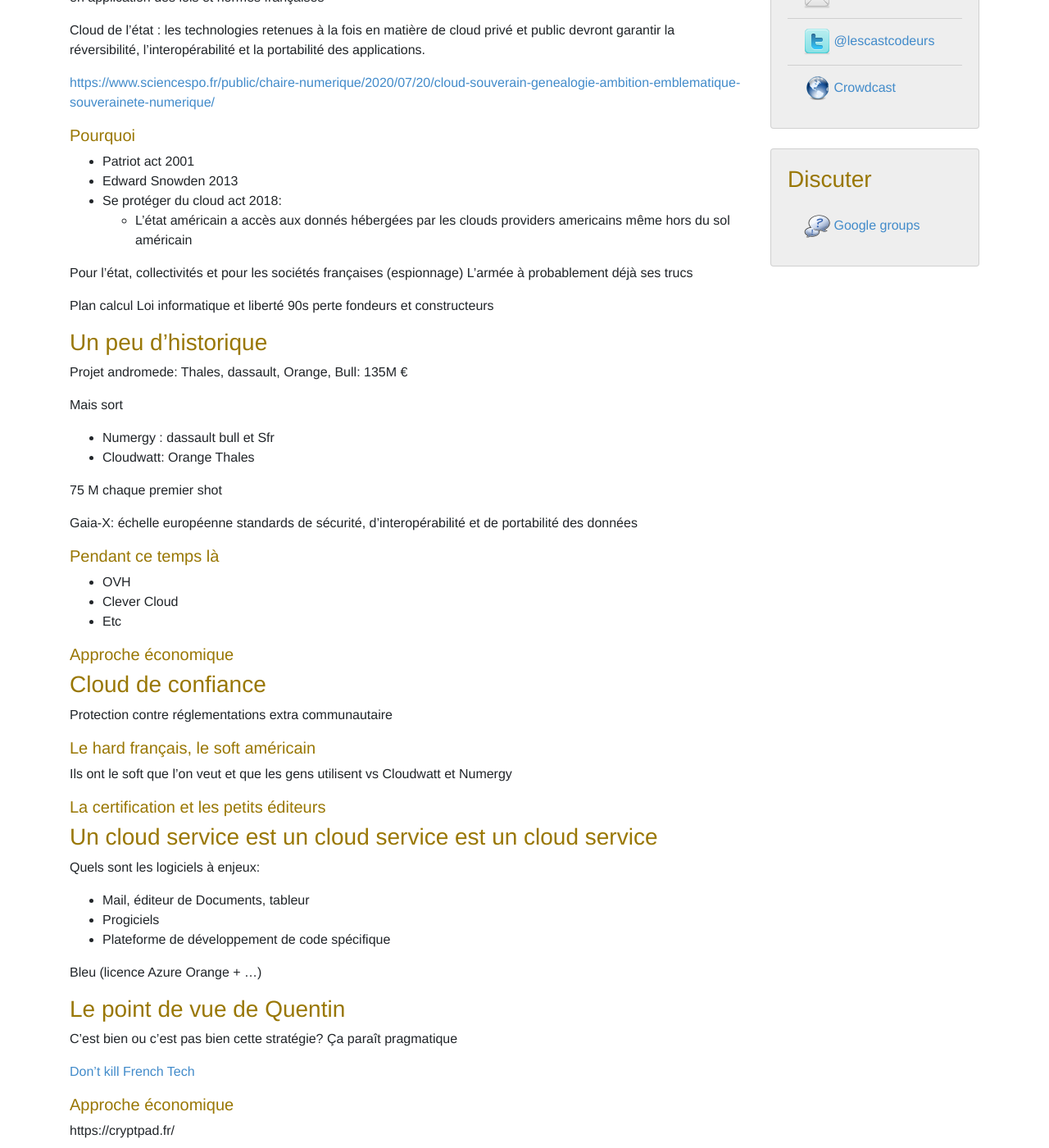
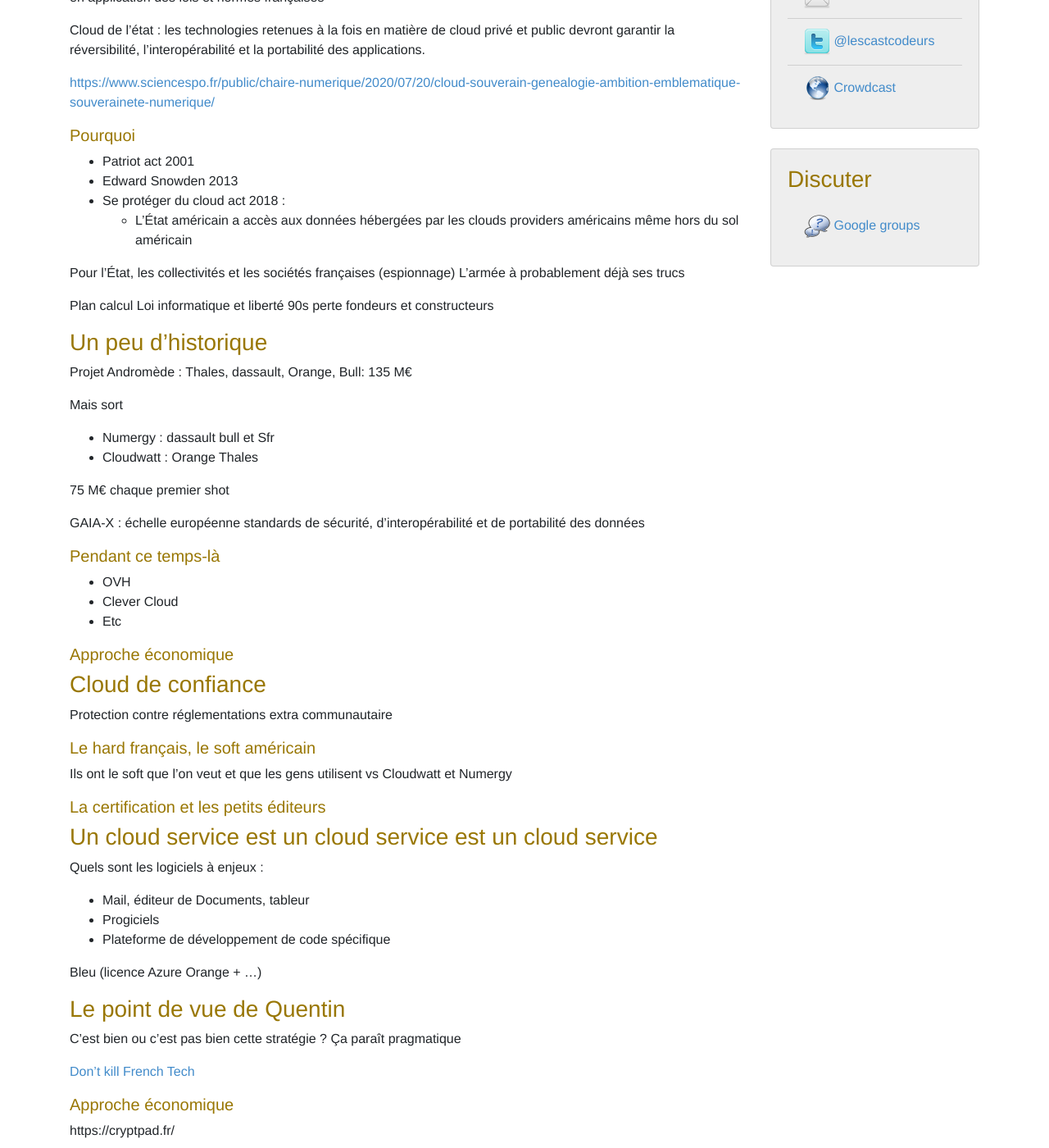
Before and after one commit to lescastcodeurs/lescastcodeurs.com, a Jekyll site: the page built from _posts/2021-09-02-lcc-262-interview-cloud-de-confiance-avec-quentin-adam.md, in a window 1280 px wide and 1400 px high, scrolled down 688 px. Shown: the whole window at 82% size. Built offline with Jekyll 4.4.1, drawn with Linux system fonts in a browser that asks for light colours; comment, search, counter and statistics services are not loaded.

Commit message:
Correction de typos sur 2021-09-02-lcc-262-interview-cloud-de-confiance-avec-quentin-adam.md

```diff
--- a/_posts/2021-09-02-lcc-262-interview-cloud-de-confiance-avec-quentin-adam.md
+++ b/_posts/2021-09-02-lcc-262-interview-cloud-de-confiance-avec-quentin-adam.md
@@ -12,7 +12,7 @@ Quentin Adam de Clever Cloud et Emmanuel discutent du Cloud de Confiance et de s
 
 Enregistré le 1 juillet 2021
 
-Téléchargement de l'épisode [LesCastCodeurs-Episode-262.mp3](https://traffic.libsyn.com/lescastcodeurs/LesCastCodeurs-Episode-262.mp3)
+Téléchargement de l’épisode [LesCastCodeurs-Episode-262.mp3](https://traffic.libsyn.com/lescastcodeurs/LesCastCodeurs-Episode-262.mp3)
 
 ## Interview
 
@@ -22,7 +22,7 @@ Téléchargement de l'épisode [LesCastCodeurs-Episode-262.mp3](https://traffic.
 
 ### Clever cloud pour le contexte
 
-Automatisation de l'infrastructure
+Automatisation de l’infrastructure
 
 ### Cloud souverain
 
@@ -36,11 +36,11 @@ Cloud de l’état : les technologies retenues à la fois en matière de cloud p
 
 * Patriot act  2001
 * Edward Snowden 2013
-* Se protéger du cloud act 2018:
-    * L'état américain a accès aux donnés hébergées par les clouds providers americains même hors du sol américain
+* Se protéger du cloud act 2018 :
+    * L’État américain a accès aux données hébergées par les clouds providers américains même hors du sol américain
 
-Pour l'état, collectivités et pour les sociétés françaises (espionnage)
-L'armée à probablement déjà ses trucs
+Pour l’État, les collectivités et les sociétés françaises (espionnage)
+L’armée à probablement déjà ses trucs
 
 Plan calcul
 Loi informatique et liberté
@@ -48,19 +48,19 @@ Loi informatique et liberté
 
 ### Un peu d’historique
 
-Projet andromede: Thales, dassault, Orange, Bull: 135M €
+Projet Andromède : Thales, dassault, Orange, Bull: 135 M€
 
 Mais sort
 
 * Numergy : dassault bull et Sfr
-* Cloudwatt: Orange Thales
+* Cloudwatt : Orange Thales
 
-75 M chaque premier shot
+75 M€ chaque premier shot
 
-Gaia-X: échelle européenne
+GAIA-X : échelle européenne
 standards de sécurité, d’interopérabilité et de portabilité des données
 
-#### Pendant ce temps là
+#### Pendant ce temps-là
 
 * OVH
 * Clever Cloud
@@ -80,7 +80,7 @@ Ils ont le soft que l’on veut et que les gens utilisent vs Cloudwatt et Numerg
 
 ### Un cloud service  est un cloud service est un cloud service
 
-Quels sont les logiciels à enjeux:
+Quels sont les logiciels à enjeux :
 
 * Mail, éditeur de Documents, tableur
 * Progiciels
@@ -90,7 +90,7 @@ Bleu (licence Azure Orange + …)
 
 ### Le point de vue de Quentin
 
-C’est bien ou c’est pas bien cette stratégie?
+C’est bien ou c’est pas bien cette stratégie ?
 Ça paraît pragmatique
 
 [Don't kill French Tech](https://www.dontkillfrenchtech.fr/)
```
Also changed, not shown: other parts of _posts/2021-09-02-lcc-262-interview-cloud-de-confiance-avec-quentin-adam.md (+1 -1 lines).
